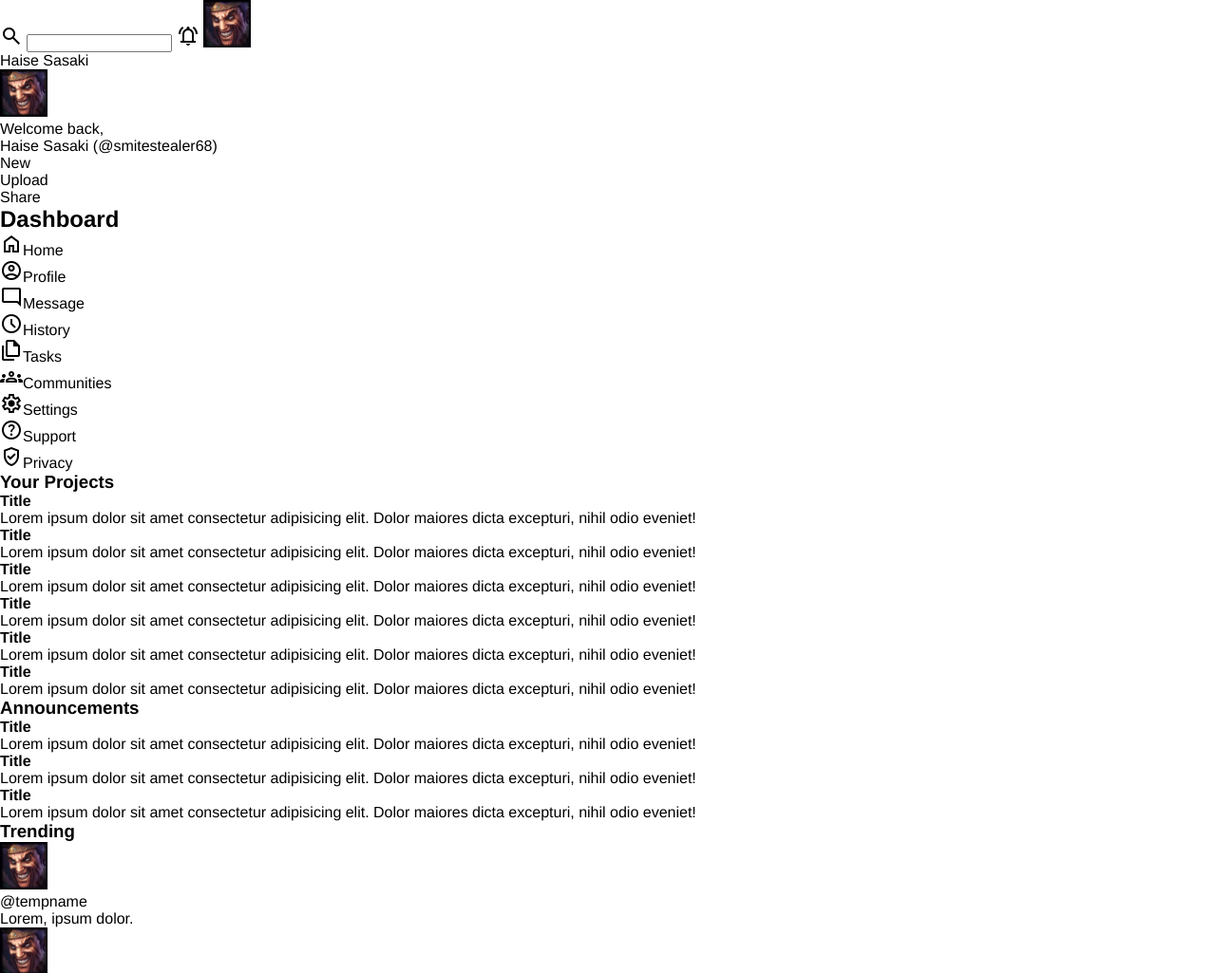
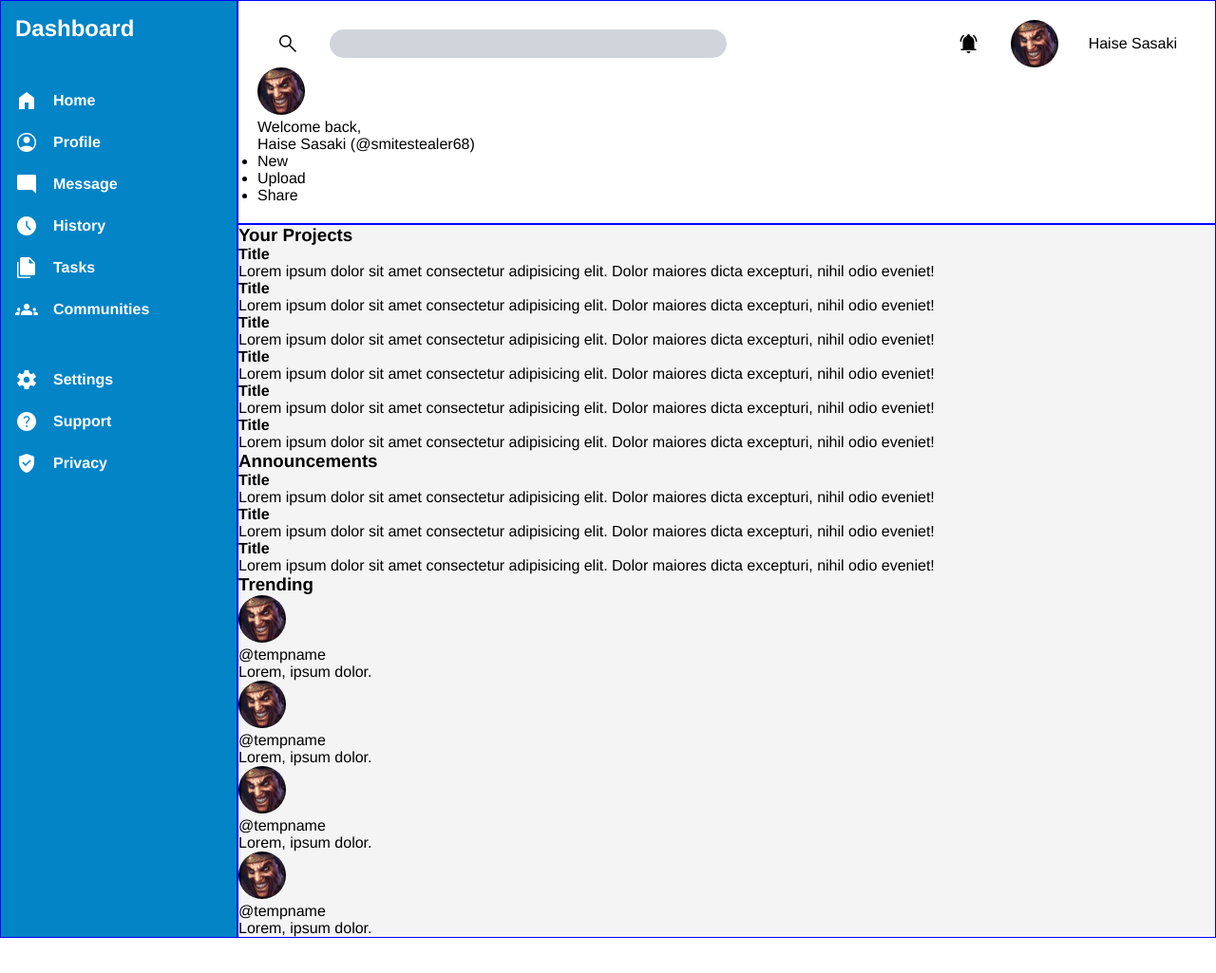
Before and after one commit to haiseno/dashboard, a plain HTML site: page index.html in a window 1280 px wide. Shown: the top 1025 px of the page at 95% size. After the commit the page ends 988 px from the top, so only its background shows below. Drawn offline with nearby package versions, Linux system fonts and the light colour scheme.

Commit message:
Add CSS to sidebar and top part of header

```diff
--- a/index.html
+++ b/index.html
@@ -10,26 +10,7 @@
 </head>
 
 <body>
-    <header>
-        <div class="header-top">
-            <span class="material-symbols-outlined">search</span>
-            <input type="text" class="searchbar">
-            <span class="material-symbols-outlined">notifications_active</span>
-            <img src="images/draven.jpg" alt="Draven from League of Legends" height="50px">
-            <p>Haise Sasaki</p>
-        </div>
-
-        <div class="header-bot">
-            <img src="images/draven.jpg" alt="Draven from League of Legends" height="50px">
-            <p>Welcome back,</p>
-            <p>Haise Sasaki (@smitestealer68)</p>
-            <ul>
-                <li>New</li>
-                <li>Upload</li>
-                <li>Share</li>
-            </ul>
-        </div>
-    </header>
+    <div class="main-container">
 
         <aside class="sidebar">
             <h2>Dashboard</h2>
@@ -43,7 +24,6 @@
                     <li><span class="material-symbols-outlined">groups</span>Communities</l>
                 </ul>
             </nav>
-
             <nav class="nav-bot">
                 <ul>
                     <li><span class="material-symbols-outlined">settings</span>Settings</li>
@@ -53,7 +33,34 @@
             </nav>
         </aside>
 
-    <section class="main-content">
+        <div class="main-content">
+            <header class="header">
+                <div class="header-top">
+                    <div class="left">
+                        <span class="material-symbols-outlined">search</span>
+                        <input type="text" class="searchbar">
+                    </div>
+                    <div class="right">
+                        <span class="material-symbols-outlined">notifications_active</span>
+                        <img src="images/draven.jpg" alt="Draven from League of Legends" height="50px">
+                        <p>Haise Sasaki</p>
+                    </div>
+                </div>
+                <div class="header-bot">
+                    <div class="left">
+                        <img src="images/draven.jpg" alt="Draven from League of Legends" height="50px">
+                        <p>Welcome back,</p>
+                        <p>Haise Sasaki (@smitestealer68)</p>
+                    </div>
+                    <ul class="right">
+                        <li>New</li>
+                        <li>Upload</li>
+                        <li>Share</li>
+                    </ul>
+                </div>
+            </header>
+
+            <section class="body-content">
                 <h3>Your Projects</h3>
                 <div class="main">
                     <article>
@@ -83,7 +90,7 @@
                 </div>
 
                 <h3>Announcements</h3>
-        <div class="side-top">
+                <div class="body-side-top">
                     <article>
                         <h4>Title</h4>
                         <p>Lorem ipsum dolor sit amet consectetur adipisicing elit. Dolor maiores dicta excepturi, nihil odio eveniet!</p>
@@ -99,7 +106,7 @@
                 </div>
 
                 <h3>Trending</h3>
-        <div class="side-bot">
+                <div class="body-side-bot">
                     <img src="images/draven.jpg" alt="Draven from League of Legends" height="50px">
                     <p>@tempname</p>
                     <p>Lorem, ipsum dolor.</p>
@@ -115,5 +122,8 @@
                     <p>Lorem, ipsum dolor.</p>
                 </div>
             </section>
+        </div>
+
+    </div>
 </body>
 </html>
--- a/styles.css
+++ b/styles.css
@@ -4,3 +4,105 @@
     box-sizing: border-box;
     font-family: Helvetica, sans-serif
 }
+
+.material-symbols-outlined {
+  font-variation-settings:
+  'FILL' 1,
+  'wght' 400,
+  'GRAD' 0,
+  'opsz' 48
+}
+
+img {
+    border-radius: 50%;
+}
+
+.main-container {
+    height: 100vh;
+    display: grid;
+    grid-template-columns: 250px 1fr;
+}
+
+.sidebar {
+    background-color: #0284c7;
+    color: white;
+    font-weight: bold;
+    padding: 15px;
+    border: 1px solid blue;
+}
+
+.sidebar h2 {
+    margin-bottom: 50px;
+}
+
+.sidebar ul {
+    list-style-type: none;
+}
+
+.sidebar li {
+    display: grid;
+    grid-template-columns: min-content 1fr;
+    gap: 1rem;
+    align-items: center;
+    margin-bottom: 20px;
+}
+
+.nav-top {
+    margin-bottom: 50px;
+}
+
+.main-content {
+    display: grid;
+    grid-template-rows: min-content;
+    grid-auto-rows: minmax(min-content, 1fr);
+}
+
+.header {
+    border: 1px solid blue;
+}
+
+.header {
+    padding: 20px;
+}
+
+.header-top {
+    display: grid;
+    grid-template-columns: repeat(2, 1fr);
+}
+
+.header-top .left {
+    display: grid;
+    grid-template-columns: min-content 1fr;
+    align-items: center;
+    gap: 2rem;
+    padding-left: 20px;
+}
+
+.header-top .right {
+    display: grid;
+    grid-template-columns: repeat(2, min-content) 1fr;
+    justify-self: end;
+    align-items: center;
+    gap: 2rem;
+    padding-right: 20px;
+}
+
+input {
+    padding: 10px;
+    appearance: none;
+    height: 30px;
+    background-color: #d1d5db;
+    border-radius: 25px;
+    border: none;
+    font-size: 18px;
+}
+
+input:focus {
+    outline: none;
+    border: none;
+}
+
+.body-content {
+    background-color: #f4f4f5;
+    border: 1px solid blue;
+}
```
Lines whose indentation alone changed are shown as unchanged.
